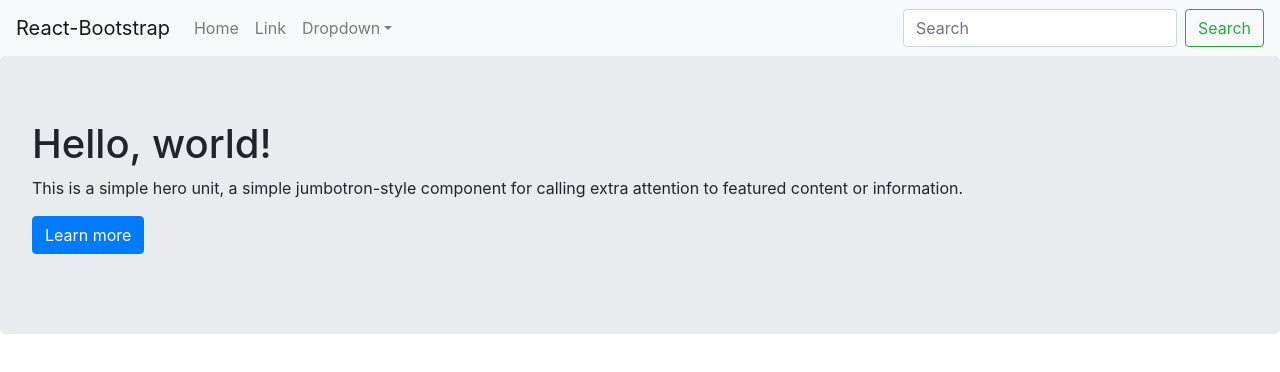
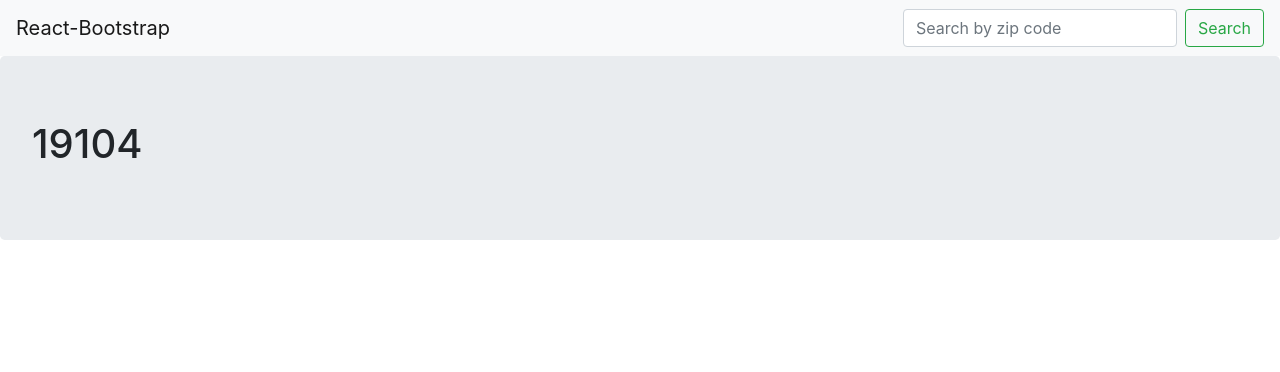
Before and after one commit to sammytran277/CS375-Fall-2020, a React (Create React App) app in the folder client/: page / in a window 1280 px wide. Shown: the top 372 px of the page. Built offline with nearby package versions, Linux system fonts and the light colour scheme.

Commit message:
Add event handler for zip code submission

```diff
--- a/client/src/App.js
+++ b/client/src/App.js
@@ -4,13 +4,11 @@ import WeatherJumbotron from "./WeatherJumbotron/WeatherJumbotron";
 
 const App = () => {
   const [zipCode, setZipCode] = useState("19104");
-  // TODO: Pass onClick handler to Header as a prop
-  // TODO: Pass zipCode to WeatherJumbotron
 
   return (
     <>
-      <Header />
-      <WeatherJumbotron />
+      <Header submit={(zipCode) => setZipCode(zipCode)} />
+      <WeatherJumbotron zipCode={zipCode} />
     </>
   );
 };
--- a/client/src/Header/Header.js
+++ b/client/src/Header/Header.js
@@ -1,29 +1,27 @@
-import React from "react";
-import {Nav, Navbar, NavDropdown, Form, FormControl, Button} from 'react-bootstrap';
+import React, { useState } from "react";
+import { Nav, Navbar, Form, FormControl, Button } from "react-bootstrap";
 
-const Header = () => {
+const Header = (props) => {
+  const [userInput, setUserInput] = useState("");
+
+  const handleSubmit = (e) => {
+    e.preventDefault();
+    props.submit(userInput);
+  };
+
   return (
     <Navbar bg="light" expand="lg">
       <Navbar.Brand href="#home">React-Bootstrap</Navbar.Brand>
       <Navbar.Toggle aria-controls="basic-navbar-nav" />
       <Navbar.Collapse id="basic-navbar-nav">
-        <Nav className="mr-auto">
-          <Nav.Link href="#home">Home</Nav.Link>
-          <Nav.Link href="#link">Link</Nav.Link>
-          <NavDropdown title="Dropdown" id="basic-nav-dropdown">
-            <NavDropdown.Item href="#action/3.1">Action</NavDropdown.Item>
-            <NavDropdown.Item href="#action/3.2">
-              Another action
-            </NavDropdown.Item>
-            <NavDropdown.Item href="#action/3.3">Something</NavDropdown.Item>
-            <NavDropdown.Divider />
-            <NavDropdown.Item href="#action/3.4">
-              Separated link
-            </NavDropdown.Item>
-          </NavDropdown>
-        </Nav>
-        <Form inline>
-          <FormControl type="text" placeholder="Search" className="mr-sm-2" />
+        <Nav className="mr-auto"></Nav>
+        <Form inline onSubmit={handleSubmit}>
+          <FormControl
+            type="text"
+            placeholder="Search by zip code"
+            className="mr-sm-2"
+            onChange={(e) => setUserInput(e.target.value)}
+          />
           <Button variant="outline-success">Search</Button>
         </Form>
       </Navbar.Collapse>
--- a/client/src/WeatherJumbotron/WeatherJumbotron.js
+++ b/client/src/WeatherJumbotron/WeatherJumbotron.js
@@ -1,17 +1,10 @@
 import React from "react";
 import { Jumbotron, Button } from "react-bootstrap";
 
-const WeatherJumbotron = () => {
+const WeatherJumbotron = (props) => {
   return (
     <Jumbotron>
-      <h1>Hello, world!</h1>
-      <p>
-        This is a simple hero unit, a simple jumbotron-style component for
-        calling extra attention to featured content or information.
-      </p>
-      <p>
-        <Button variant="primary">Learn more</Button>
-      </p>
+      <h1>{props.zipCode}</h1>
     </Jumbotron>
   );
 };
```
